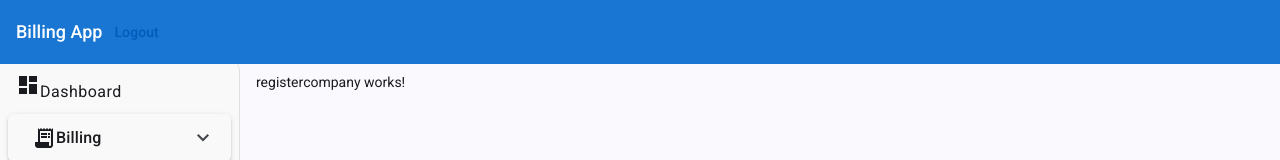
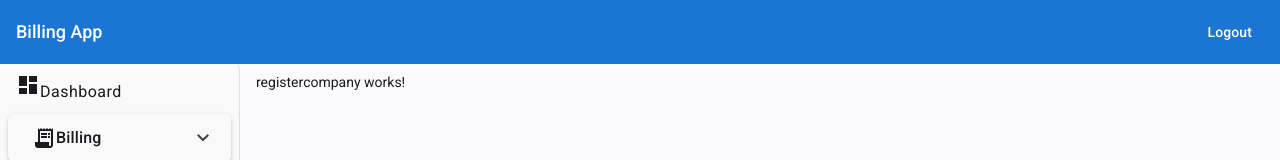
Before and after one commit to gnanam1016/gnanam1016-AFT_Billing_APP, an Angular app: page / in a window 1280 px wide. Both pictures are taken after a click on the button "Login". Shown: the top 160 px of the page. Built offline with nearby package versions, Linux system fonts and the light colour scheme.

Commit message:
billing menu changes

```diff
--- a/src/app/home/home.html
+++ b/src/app/home/home.html
@@ -1,10 +1,10 @@
 <div class="app-layout mat-app-background">
   <!-- Header -->
-  <mat-toolbar color="primary" class="app-header">
+<mat-toolbar color="primary" class="app-header" style="color: white;">
     <span>Billing App</span>
-    <span class="spacer"></span>
-    <button mat-button color="accent" (click)="logout()">Logout</button>
-  </mat-toolbar>
+    <span class="spacer" style="flex: 1 1 auto;"></span>
+    <button mat-button color="accent" (click)="logout()" style="color: white;">Logout</button>
+</mat-toolbar>
 
   <!-- Main Content with sidenav -->
   <mat-sidenav-container class="mat-sidenav-container">
```
